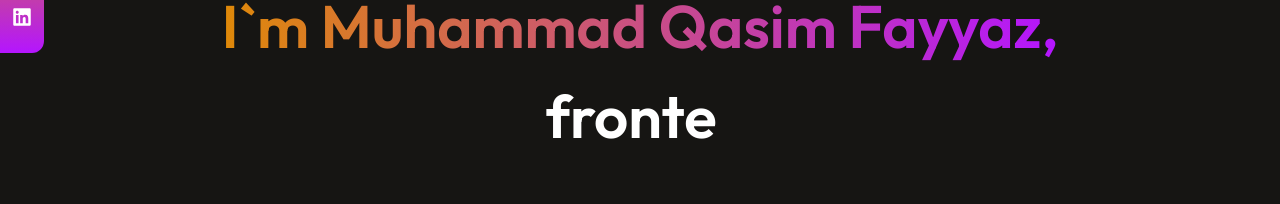
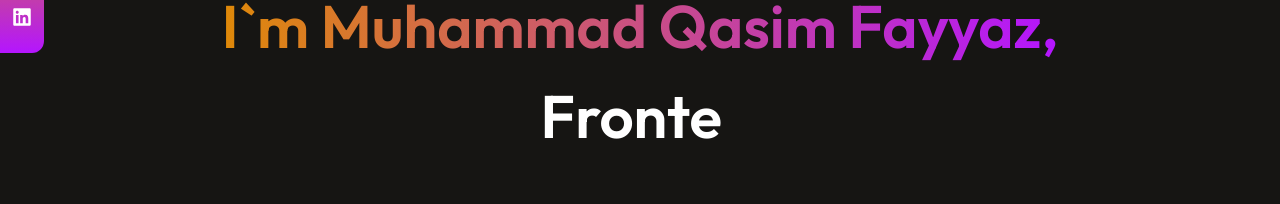
Before and after one commit to MuhammadQasimFayyaz/portfolio, a React (Vite) app: page / in a window 1280 px wide. Shown: the part 427-631 px from the top of the page. Built offline with nearby package versions, Linux system fonts and the light colour scheme.

Commit message:
some changes

```diff
--- a/src/components/Hero/Hero.jsx
+++ b/src/components/Hero/Hero.jsx
@@ -1,6 +1,5 @@
 // import "./Hero.css";
 import { TypeAnimation } from "react-type-animation";
-import AnchorLink from 'react-anchor-link-smooth-scroll'
 import { RiDownload2Fill } from 'react-icons/ri'
 import { FaGithub, FaFacebook, FaLinkedin } from "react-icons/fa";
 import image from '../../assets/image.png'
@@ -28,11 +27,13 @@ function Hero() {
         <span className="block">
           <TypeAnimation
             sequence={[
-              "frontend developer",
+              "Frontend Developer",
               2000,
               "freelancer",
               2000,
-              "Designer",
+              "WordPress Developer",
+              2000,
+              "Shopify Theme Developer",
             ]}
             speed={250}
             repeat={Infinity}
@@ -61,11 +62,11 @@ function Hero() {
         </a>
       </div>
       <div className="hero-action flex flex-col sm:flex-row items-center gap-[15px] sm:gap-[20px] md:gap-[25px] text-[16px] sm:text-[22px] md:text-[24px] font-medium mb-[30px] sm:mb-[40px] md:mb-[50px]">
-        <AnchorLink className='anchor-link' offset={50} href='#contact'>
+      <a href="https://www.linkedin.com/in/muhammad-qasim-fayyaz" target="_blank" rel="noopener norefferer" className="anchor-link">
           <div className="hero-connect py-[15px] sm:py-[22px] md:py-[25px] px-[20px] sm:px-[40px] md:px-[45px] rounded-full bg-gradient-to-r from-[#df8908] to-[#b415ff] cursor-pointer border-2 border-transparent transition duration-500 hover:border-white">
             Connect with me
           </div>
-        </AnchorLink>
+        </a>
         <button onClick={() => {downloadFileAtURL(PDF_FILE_URL)}} className="hero-resume flex items-center py-[15px] sm:py-[22px] md:py-[25px] px-[20px] sm:px-[55px] md:px-[70px] rounded-full border-2 cursor-pointer transition duration-500 border-[#b415ff] dark:hover:border-[#b415ff] hover:bg-[#b415ff] ">
           My Resume <RiDownload2Fill className="ml-2" />
         </button>
--- a/src/components/Skills/Skills_data.js
+++ b/src/components/Skills/Skills_data.js
@@ -16,6 +16,7 @@ import wordpress from '../../assets/skills/wordpress.svg'
 import vitejs from '../../assets/skills/vitejs.svg'
 import adobexd from '../../assets/skills/adobe-xd.svg'
 import canva from '../../assets/skills/canva.svg'
+import shopify from '../../assets/skills/shopify.svg'
 
 const Skills_data = [
     { id: "1", name: "HTML", image: html },
@@ -26,16 +27,17 @@ const Skills_data = [
     { id: "6", name: "MySQL", image: mysql },
     { id: "7", name: "Git", image: git },
     { id: "8", name: "Bootstrap", image: bootstrap },
-    { id: "9", name: "Figma", image: figma },
-    { id: "10", name: "Firebase", image: firebase },
-    { id: "11", name: "MaterialUI", image: materialui },
-    { id: "12", name: "Photoshop", image: photoshop },
-    { id: "13", name: "Illustrator", image: illustrator },
-    { id: "14", name: "MS Office", image: microsoftoffice },
+    // { id: "9", name: "Figma", image: figma },
+    // { id: "10", name: "Firebase", image: firebase },
+    // { id: "11", name: "MaterialUI", image: materialui },
+    // { id: "12", name: "Photoshop", image: photoshop },
+    // { id: "13", name: "Illustrator", image: illustrator },
+    // { id: "14", name: "MS Office", image: microsoftoffice },
     { id: "15", name: "WordPress", image: wordpress },
-    { id: "16", name: "ViteJS", image: vitejs },
-    { id: "17", name: "Adobe XD", image: adobexd },
-    { id: "18", name: "Canva", image: canva }
+    // { id: "16", name: "ViteJS", image: vitejs },
+    // { id: "17", name: "Adobe XD", image: adobexd },
+    { id: "18", name: "Canva", image: canva },
+    { id: '19', name: "Shopify", image: shopify }
 ]
 
 export default Skills_data
```
Also changed, not shown: src/assets/skills/shopify.svg (added), 1 other file (tests, documents, lock files or other folders).
